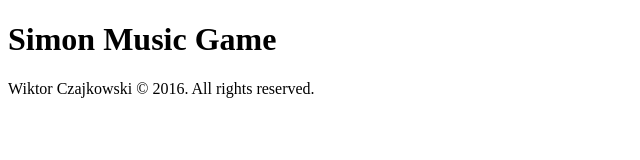
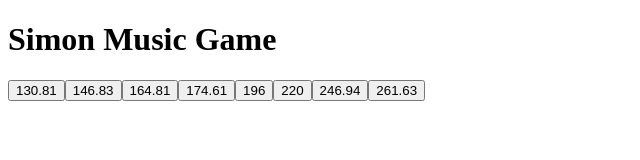
Before and after one commit to Virzen/scale-keyboard, a website with bundled scripts: page index.html in a window 1280 px wide. Shown: the whole page, without its empty margins (0-640 px from the left). Built offline with nearby package versions, Linux system fonts and the light colour scheme.

Commit message:
Add teoria music library and comment out footer

```diff
--- a/index.html
+++ b/index.html
@@ -16,15 +16,16 @@
 
 	</div>
 
-	<footer class="primary-footer">
+	<!-- <footer class="primary-footer">
 		Wiktor Czajkowski &copy; 2016. All rights reserved.
-	</footer>
+	</footer> -->
 
 	<!-- CSS -->
 	<link rel="stylesheet" href="css/main.css">
 
 	<!-- JS -->
 	<!-- <script src="https://cdnjs.cloudflare.com/ajax/libs/vue/1.0.20/vue.min.js"></script> -->
+	<script src="js/teoria.js"></script>
 	<script src="js/main.js"></script>
 </body>
 </html>
```
